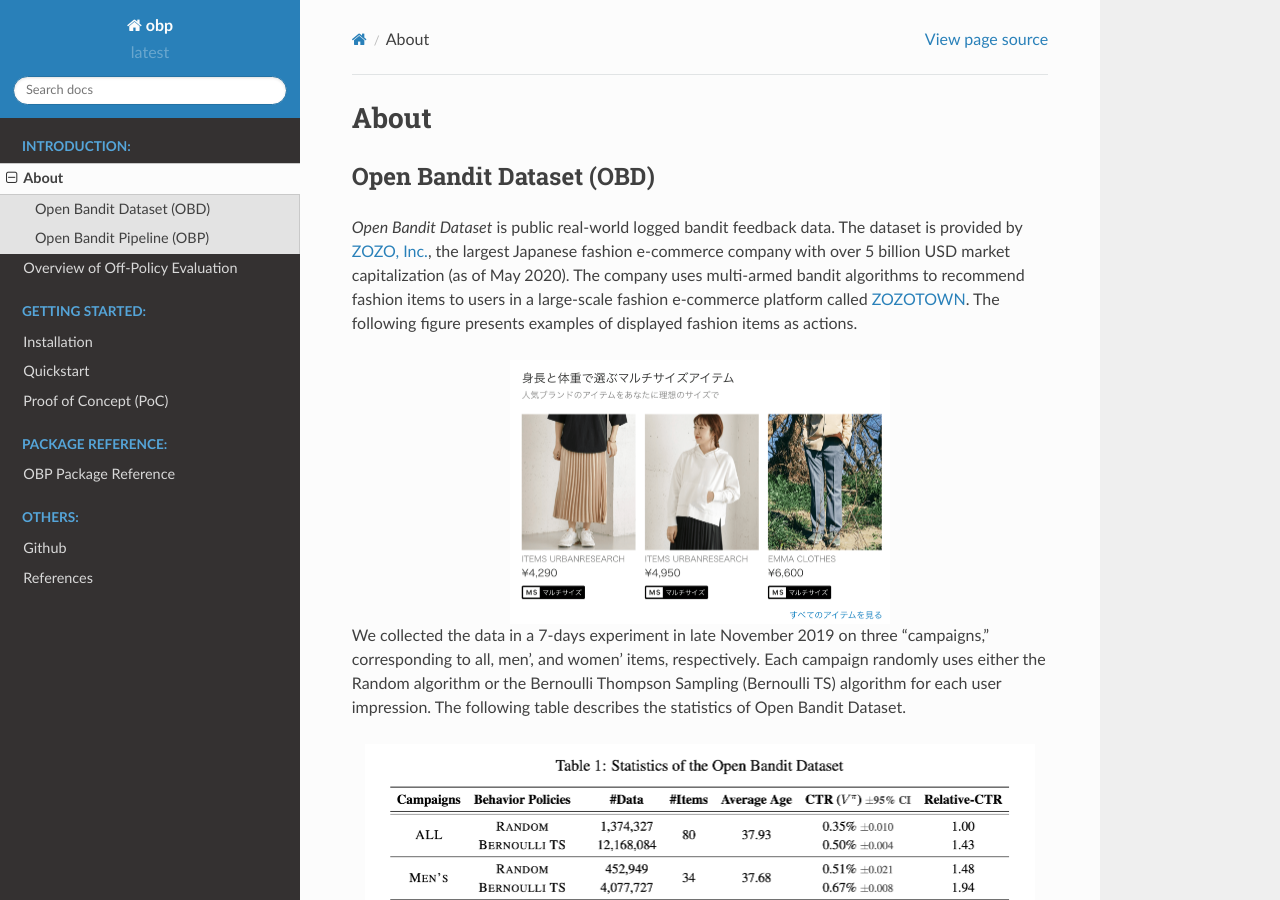
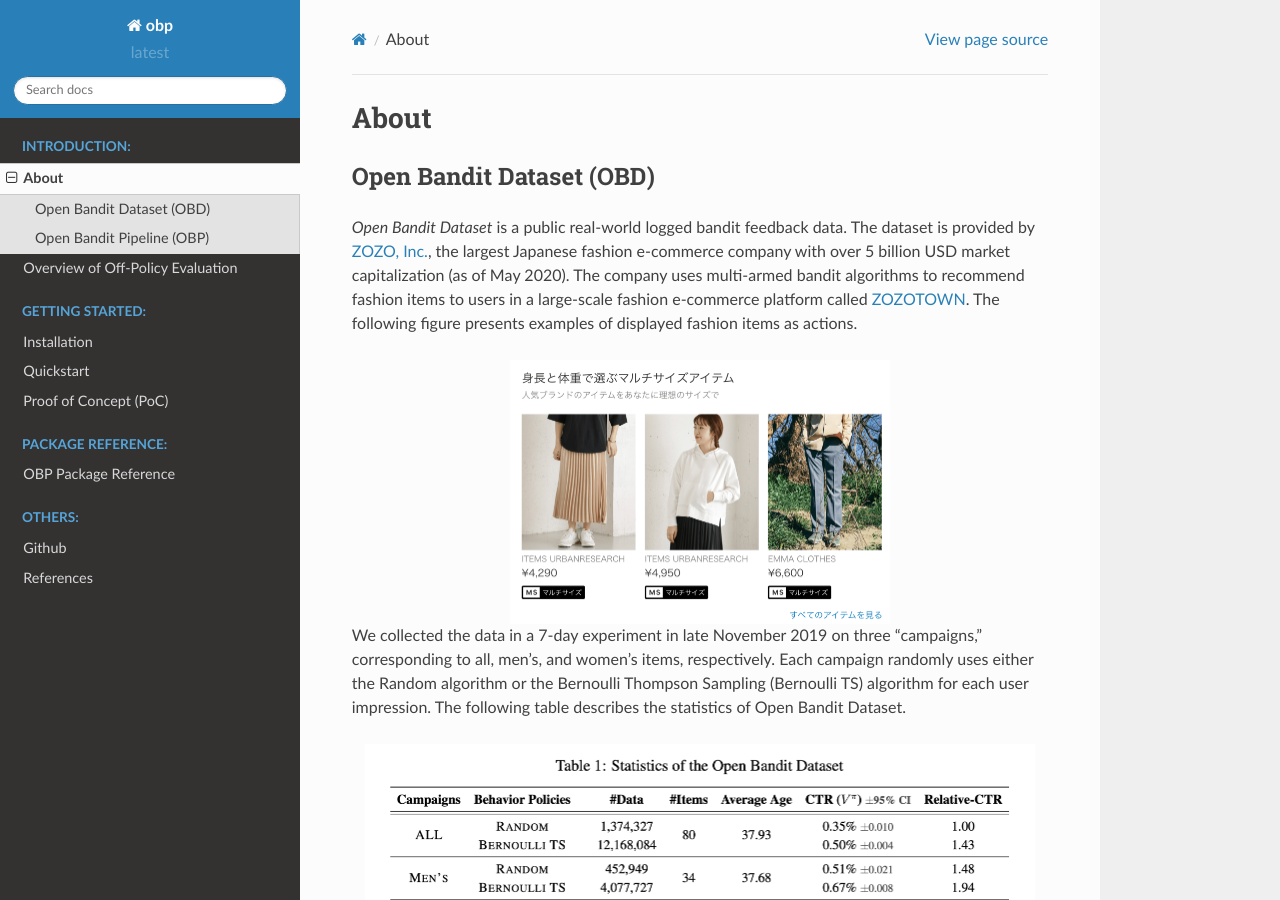
Before and after one commit to st-tech/zr-obp, a Sphinx documentation site: the page built from docs/about.rst, in a window 1280 px wide and 900 px high. Built offline with Sphinx 7.4.7 and the Read the Docs theme 2.0.0, drawn with Linux system fonts in a browser that asks for light colours.

Commit message:
fix typos

```diff
--- a/docs/about.rst
+++ b/docs/about.rst
@@ -6,7 +6,7 @@ About
 Open Bandit Dataset (OBD)
 ------------------------------
 
-*Open Bandit Dataset* is public real-world logged bandit feedback data.
+*Open Bandit Dataset* is a public real-world logged bandit feedback data.
 The dataset is provided by `ZOZO, Inc. <https://corp.zozo.com/en/about/profile/>`_, the largest Japanese fashion e-commerce company with over 5 billion USD market capitalization (as of May 2020).
 The company uses multi-armed bandit algorithms to recommend fashion items to users in a large-scale fashion e-commerce platform called `ZOZOTOWN <https://zozo.jp/>`_.
 The following figure presents examples of displayed fashion items as actions.
@@ -15,7 +15,7 @@ The following figure presents examples of displayed fashion items as actions.
    :scale: 25%
    :align: center
 
-We collected the data in a 7-days experiment in late November 2019 on three “campaigns,” corresponding to all, men', and women' items, respectively.
+We collected the data in a 7-day experiment in late November 2019 on three “campaigns,” corresponding to all, men's, and women's items, respectively.
 Each campaign randomly uses either the Random algorithm or the Bernoulli Thompson Sampling (Bernoulli TS) algorithm for each user impression.
 The following table describes the statistics of Open Bandit Dataset.
 
--- a/docs/index.rst
+++ b/docs/index.rst
@@ -51,11 +51,10 @@ OPE Estimators
    * Replay Method :cite:`Li2012`
    * Direct Method :cite:`Beygelzimer2009`
    * Inverse Probability Weighting :cite:`Precup2000` :cite:`Strehl2010`
-   * Self-Normalized Inserse Probability Weighting :cite:`Swaminathan2015b`
+   * Self-Normalized Inverse Probability Weighting :cite:`Swaminathan2015b`
    * Doubly Robust :cite:`Dudik2014`
    * Switch Estimator :cite:`Wang2016`
    * More Robust Doubly Robust :cite:`Farajtabar2018`
-   * Double Machine Learning :cite:`Narita2020`
 
 Licence
 ~~~~~~~~~~~~
--- a/docs/quickstart.rst
+++ b/docs/quickstart.rst
@@ -37,7 +37,7 @@ Below, we explain some important features in the example flow.
 Data loading and preprocessing
 ------------------------------------
 
-We prepare easy-to-use data loader for Open Bandit Dataset.
+We prepare an easy-to-use data loader for Open Bandit Dataset.
 
 .. code-block:: python
 
```
Also changed, not shown: README.md (+9 -9 lines), docs/refs.bib (+7 -0 lines).
